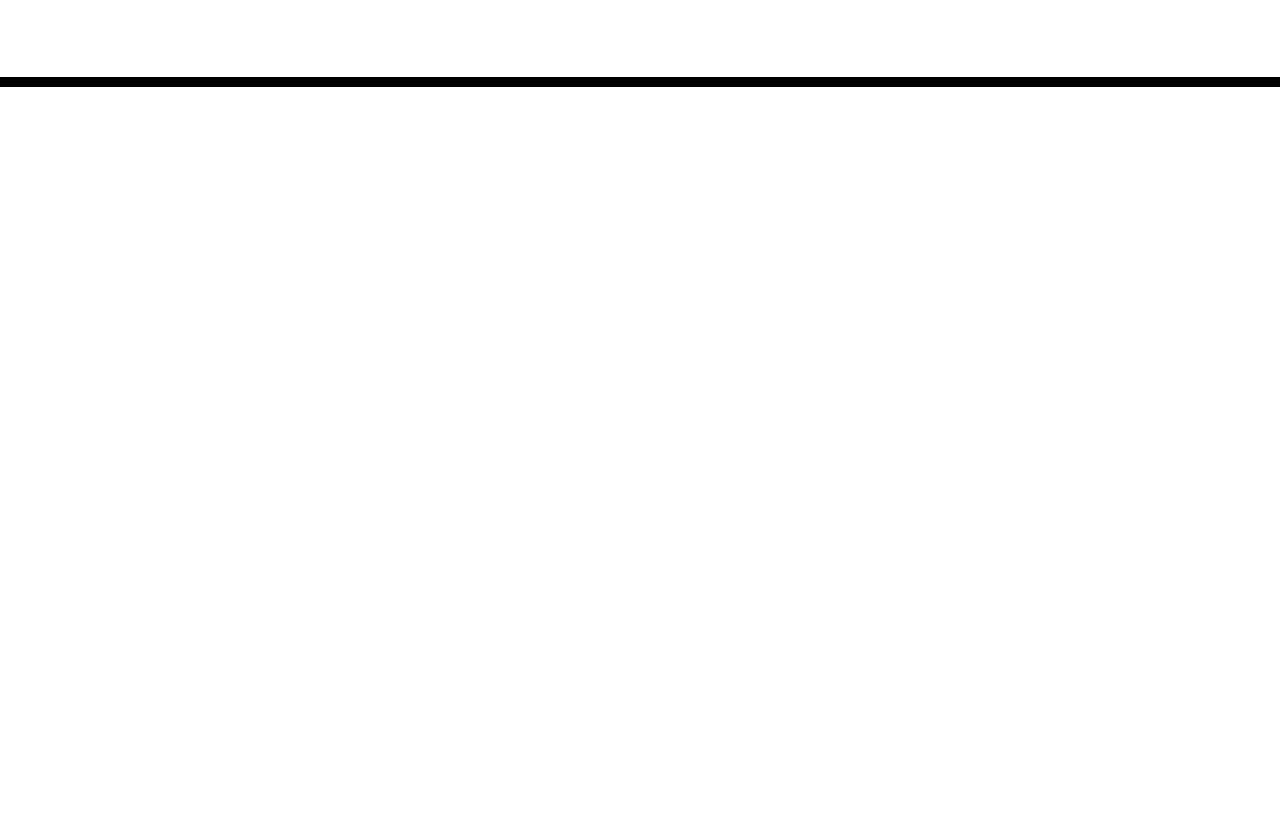
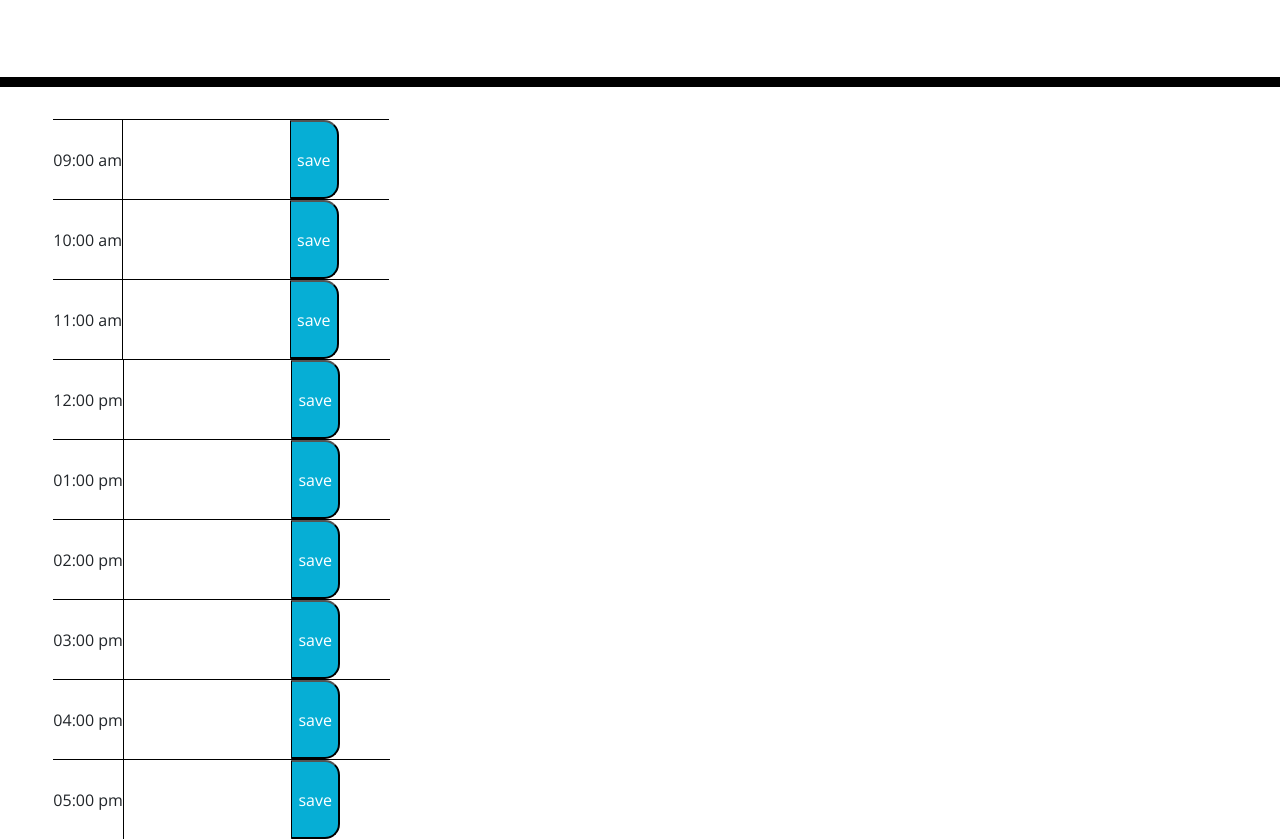
Before and after one commit to pletzjd/Work-Day-Scheduler, a plain HTML site: page index.html in a window 1280 px wide. Shown: the part 181-1020 px from the top of the page. Before the commit the page ends 800 px from the top, so only its background shows below. Drawn offline with nearby package versions, Linux system fonts and the light colour scheme; files that its build step writes are made by us from their sources.

Commit message:
added forms for each work day hour

```diff
--- a/assets/CSS/style.css
+++ b/assets/CSS/style.css
@@ -13,6 +13,8 @@ textarea {
   padding: 10px;
 }
 
+
+
 .jumbotron {
   text-align: center;
   background-color: transparent;
@@ -23,17 +25,21 @@ textarea {
 
 .description {
   white-space: pre-wrap;
+  width: 50%;
 }
 
 .time-block {
+  align-self: center;
   text-align: center;
   border-radius: 15px;
+  width:max-content;
 }
 
 .row {
   white-space: pre-wrap;
   height: 80px;
-  border-top: 1px solid white;
+  border-top: 1px solid black;
+  width: max-content;
 }
 
 .hour {
--- a/index.html
+++ b/index.html
@@ -18,7 +18,7 @@
       href="https://fonts.googleapis.com/css?family=Open+Sans&display=swap"
       rel="stylesheet"
     />
-    <link rel="stylesheet" href="style.css" />
+    <link rel="stylesheet" href="./assets/CSS/style.css" />
     <title>Work Day Scheduler</title>
   </head>
 
@@ -28,11 +28,60 @@
       <p class="lead">A simple calendar app for scheduling your work day</p>
       <p id="currentDay" class="lead"></p>
     </header>
-    <div class="container">
+
+    <div class="col-11 container">
       <!-- Timeblocks go here -->
+      <form class="row" name="nineAM">
+        <div class="time-block">09:00 am</div>
+        <textarea type="text" name="nineAMEntry" id="nineAMEntry" class="description"></textarea>
+        <button id="nineAMSubmit" class="saveBtn">save</button>
+      </form>
+      <form class="row" name="tenAM">
+        <div class="time-block">10:00 am</div>
+        <textarea type="text" name="tenAMEntry" id="tenAMEntry" class="description"></textarea>
+        <button id="tenAMSubmit" class="saveBtn">save</button>
+      </form>
+      <form class="row" name="elevenAM">
+        <div class="time-block">11:00 am</div>
+        <textarea type="text" name="elevenAMEntry" id="elevenAMEntry" class="description"></textarea>
+        <button id="elevenAMSubmit" class="saveBtn">save</button>
+      </form>
+      <form class="row" name="twelvePM">
+        <div class="time-block">12:00 pm</div>
+        <textarea type="text" name="twelvePMEntry" id="twelvePMEntry" class="description"></textarea>
+        <button id="twelvePMSubmit" class="saveBtn">save</button>
+      </form>
+      <form class="row" name="onePM">
+        <div class="time-block">01:00 pm</div>
+        <textarea type="text" name="onePMEntry" id="onePMEntry" class="description"></textarea>
+        <button id="onePMSubmit" class="saveBtn">save</button>
+      </form>
+      <form class="row" name="twoPM">
+        <div class="time-block">02:00 pm</div>
+        <textarea type="text" name="twoPMEntry" id="twoPMEntry" class="description"></textarea>
+        <button id="twoPMSubmit" class="saveBtn">save</button>
+      </form>
+      <form class="row" name="threePM">
+        <div class="time-block">03:00 pm</div>
+        <textarea type="text" name="threePMEntry" id="threePMEntry" class="description"></textarea>
+        <button id="threePMSubmit" class="saveBtn">save</button>
+      </form>
+      <form class="row" name="fourPM">
+        <div class="time-block">04:00 pm</div>
+        <textarea type="text" name="fourPMEntry" id="fourPMEntry" class="description"></textarea>
+        <button id="fourPMSubmit" class="saveBtn">save</button>
+      </form>
+      <form class="row" name="fivePM">
+        <div class="time-block">05:00 pm</div>
+        <textarea type="text" name="fivePMEntry" id="fivePMEntry" class="description"></textarea>
+        <button id="fivePMSubmit" class="saveBtn">save</button>
+      </form>
+
+
     </div>
 
     <script src="https://cdnjs.cloudflare.com/ajax/libs/jquery/3.2.1/jquery.min.js"></script>
     <script src="https://cdnjs.cloudflare.com/ajax/libs/moment.js/2.24.0/moment.min.js"></script>
+    <script src="./assets/js/script.js"></script>
   </body>
 </html>
```
Also changed, not shown: assets/js/script.js (added).
